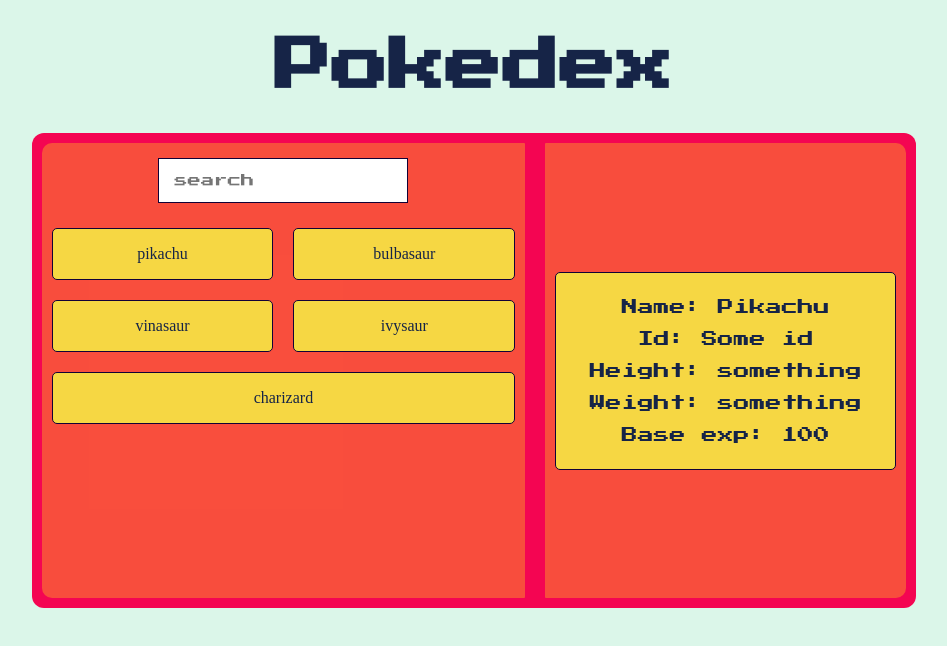
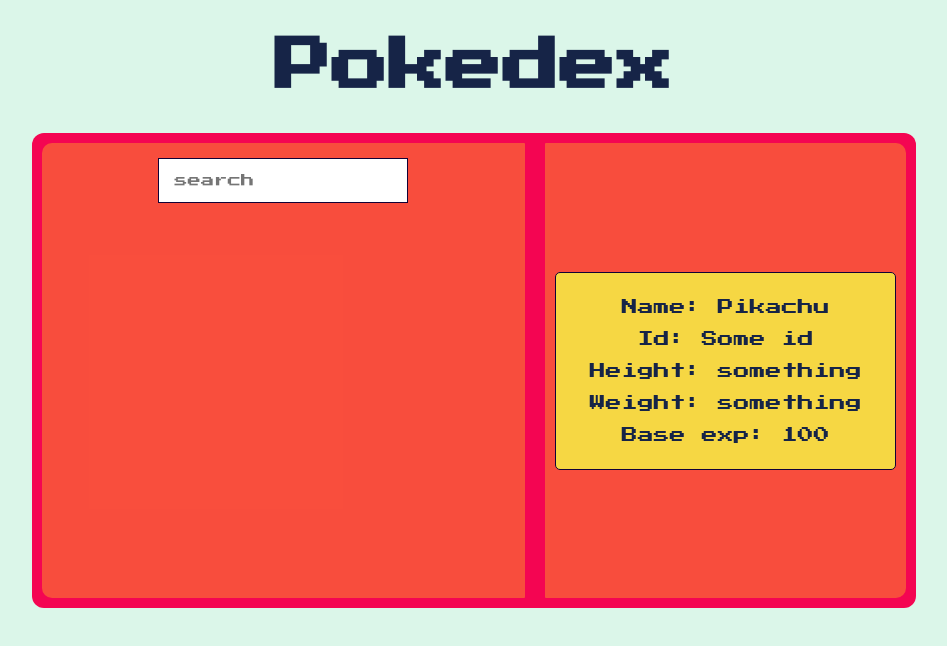
Before and after one commit to Ash9311/pokedex, a React (Create React App) app: page / in a window 1280 px wide. Shown: the top 646 px of the page, without its empty margins (166-1113 px from the left). Built offline with nearby package versions, Linux system fonts and the light colour scheme.

Commit message:
something

```diff
--- a/src/components/App.tsx
+++ b/src/components/App.tsx
@@ -7,7 +7,7 @@
 interface AppState {
     searchField: string;
     allPokemon: PokemonSchema[];
-    searchedPokemon: PokemonSchema[];
+    searchedPokemons: PokemonSchema[];
     selectedPokemon: PokemonSchema | undefined;
 }
 class App extends React.Component<any, AppState>{
@@ -19,7 +19,7 @@
         selectedPokemons: undefined
     };
 
-    patchPokemonData = (pokemons: UnpatchedPokemonSchema[]): PokemonSchema[]=>{
+    patchPokemonData = (pokemons: UnpatchedPokemonSchema[])=>{
         const patchedPokemons = pokemons.map((pokemon)=>{
             let parsedSprites: PokemonSpriteSchema = {
                 normal:undefined,
@@ -49,7 +49,7 @@
        //update the state with the patched pokemons
        this.setState({
         allPokemon: patchedPokemons,
-        searchedPokemon:    patchedPokemons
+        searchedPokemons: patchedPokemons
        })
     }
 
@@ -57,7 +57,7 @@
         return(
              <div className="App">
            <h1>Pokedex</h1>
-           <Pokedex />
+           <Pokedex searchedPokemons={this.states.searchedPokemons}/>
             </div>
 
         );
--- a/src/components/Pokecard/Pokecard.css
+++ b/src/components/Pokecard/Pokecard.css
@@ -16,3 +16,7 @@
 .pokecard:hover{
     transform: scale(1.05);
 }
+.pokemon-sprite{
+    height: 85px;
+    width: 85px;
+}
--- a/src/components/Pokecard/Pokecard.tsx
+++ b/src/components/Pokecard/Pokecard.tsx
@@ -1,16 +1,19 @@
 import React from "react";
 import './Pokecard.css';
 
-const Pokecard = (props: any) =>{
+interface PokecardProps{
+    spriteUrl?: string;
+    name:string;
+}
+
+const Pokecard = ({spriteUrl,name}: PokecardProps) =>{
    return(
        <div className="pokecard">
-           <p>{props.name}</p>
-
+            <img className="pokemon-sprite" alt="pokemon" src={spriteUrl} />
+           <p>{name}</p>
        </div>
-   )
+   );
+};
 
 
-}
-    //  add 2 numbers
-
 export default Pokecard;
--- a/src/components/Pokedex/Pokedex.tsx
+++ b/src/components/Pokedex/Pokedex.tsx
@@ -1,21 +1,28 @@
 import React from "react";
+import { pokemonData } from "../../data/PokemonData";
+import { PokemonSchema } from "../../types/PokemonSchema";
 import Pokelist from "../Pokelist/Pokelist";
 import PokeSearchResult from "../PokeSearchResult/PokeSearchResult";
 import SearchBox from "../SearchBox/SearchBox";
 import "./Pokedex.css"
 
-const Pokedex = () =>{
+interface PokedexProps {
+    searchedPokemons: PokemonSchema[];
+}
+
+const Pokedex = ({searchedPokemons}: PokedexProps) =>{
+    console.log(pokemonData)
     return(
         <div className="pokedex-container">
             <div className="pokelist-container">
                 <SearchBox />
-                <Pokelist />
+                <Pokelist searchedPokemons={searchedPokemons}/>
                 </div>
             <div className="pokesearchresult-container">
                 <PokeSearchResult></PokeSearchResult>
             </div>
         </div>
-    )
+    );
 }
 
 export default Pokedex;
--- a/src/components/Pokelist/Pokelist.tsx
+++ b/src/components/Pokelist/Pokelist.tsx
@@ -1,17 +1,25 @@
 import React from "react";
+import { PokemonSchema } from "../../types/PokemonSchema";
 import Pokecard from "../Pokecard/Pokecard";
 import "./Pokelist.css";
 
-const Pokelist = () => {
+interface PokelistProps {
+    searchedPokemons: PokemonSchema[];
+}
+
+const Pokelist = ({searchedPokemons}: PokelistProps) => {
     return(
         <div className="pokelist">
-           <Pokecard name="pikachu"/>
-           <Pokecard name="bulbasaur"/>
-           <Pokecard name="vinasaur"/>
-           <Pokecard name="ivysaur"/>
-           <Pokecard name="charizard"/>
+            {
+           searchedPokemons.map((pokemon)=>{
+            return(
+                pokemon.name &&
+                (<Pokecard key={pokemon.id} name={pokemon.name} spriteUrl={pokemon.sprites.normal}/>)
+            )
+           })
+        }
         </div>
-    )
-}
+    );
+};
 
 export default Pokelist;
```
